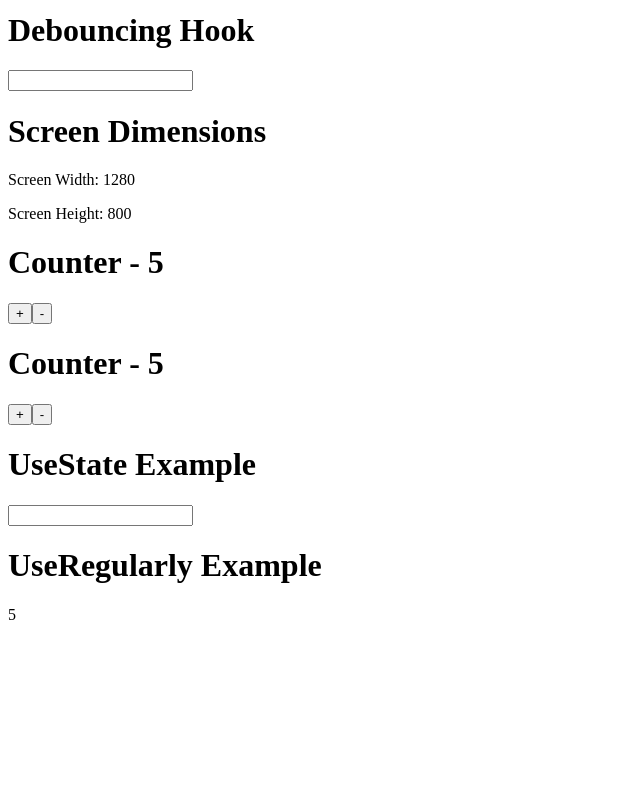
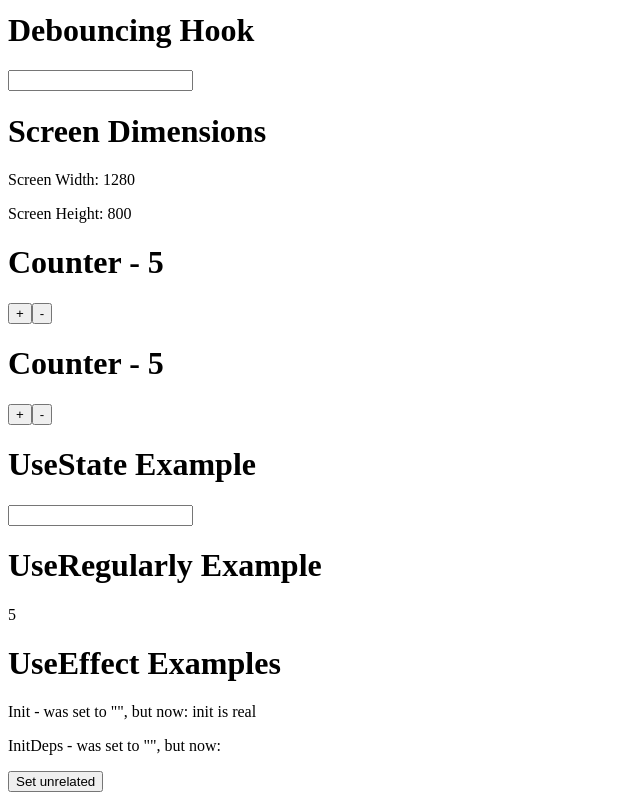
Before and after one commit to pwdrysdale/vue3playground, a Vue app: page / in a window 1280 px wide. Shown: the part 792-1592 px from the top of the page, without its empty margins (0-640 px from the left). Before the commit the page ends 1432 px from the top, so only its background shows below. Built offline with nearby package versions, Linux system fonts and the light colour scheme.

Commit message:
added a useEffect

```diff
--- a/src/App.vue
+++ b/src/App.vue
@@ -1,21 +1,22 @@
 <template>
   <h1>{{ msg }}</h1>
-  <input v-model="msg"/>
-  <HelloWorld :msg="msg" otherProp="static"/>
-  <HelloAgainWorld :msg="msg" otherProp="static"/>
-  <Counter/>
-  <CounterTwo :count="count" @increment="increment" @decrement="decrement"/>
-  <ReactiveExample/>
-  <DebounceExample/>
-  <ScreenDimensionsExample/>
-  <UseCounterExample/>
-  <UseCounterExample/>
-  <UseStateExample/>
-  <UseRegularlyExample/>
+  <input v-model="msg" />
+  <HelloWorld :msg="msg" otherProp="static" />
+  <HelloAgainWorld :msg="msg" otherProp="static" />
+  <Counter />
+  <CounterTwo :count="count" @increment="increment" @decrement="decrement" />
+  <ReactiveExample />
+  <DebounceExample />
+  <ScreenDimensionsExample />
+  <UseCounterExample />
+  <UseCounterExample />
+  <UseStateExample />
+  <UseRegularlyExample />
+  <UseEffectExamples />
 </template>
 
 <script setup>
-import {ref} from "vue"
+import { ref } from "vue"
 import HelloWorld from "@/components/HelloWorld"
 import HelloAgainWorld from "@/components/HelloAgainWorld"
 import Counter from "@/components/Counter"
@@ -24,8 +25,9 @@ import ReactiveExample from "@/components/ReactiveExample"
 import DebounceExample from "@/components/DebounceExample"
 import ScreenDimensionsExample from "@/components/ScreenDimensionsExample"
 import UseCounterExample from "@/components/UseCounterExample.vue"
-import UseStateExample from "@/components/UseStateExample";
-import UseRegularlyExample from "@/components/UseRegularlyExample";
+import UseStateExample from "@/components/UseStateExample"
+import UseRegularlyExample from "@/components/UseRegularlyExample"
+import UseEffectExamples from "@/components/UseEffectExamples"
 
 const msg = ref("Hello World")
 
--- /dev/null
+++ b/src/components/UseEffectExamples.vue
@@ -0,0 +1,39 @@
+<template>
+  <h1>UseEffect Examples</h1>
+  <p>Init - was set to "", but now: {{ init }}</p>
+  <p>InitDeps - was set to "", but now: {{ initDeps }}</p>
+  <button @click="trigger">Set unrelated</button>
+</template>
+
+<script setup>
+import useEffect from "@/hooks/useEffect"
+import useState from "@/hooks/useState"
+import { ref } from "vue"
+
+// ============================================================
+// No deps
+
+const init = ref("")
+
+useEffect(() => {
+  init.value = "init is real"
+})
+
+// ============================================================
+// Deps
+
+const initDeps = ref("")
+const [unrelated, setUnrelated] = useState(false)
+const trigger = () => {
+  setUnrelated(!unrelated.value)
+}
+
+// useEffect with deps
+useEffect(() => {
+  if (initDeps.value.length === 0) {
+    initDeps.value = "init is real with deps"
+  } else {
+    initDeps.value = ""
+  }
+}, [unrelated])
+</script>
--- /dev/null
+++ b/src/hooks/useEffect.js
@@ -0,0 +1,24 @@
+// vue version of useEffect that
+import { ref, onMounted, onUnmounted, watch } from "vue"
+
+const useEffect = (effect, deps = []) => {
+  const cleanupRef = ref(null)
+
+  onMounted(() => {
+    watch(
+      deps,
+      () => {
+        cleanupRef.value = effect()
+      },
+      { immediate: deps.length === 0, deep: true }
+    )
+  })
+
+  onUnmounted(() => {
+    if (cleanupRef.value) {
+      cleanupRef.value()
+    }
+  })
+}
+
+export default useEffect
```
